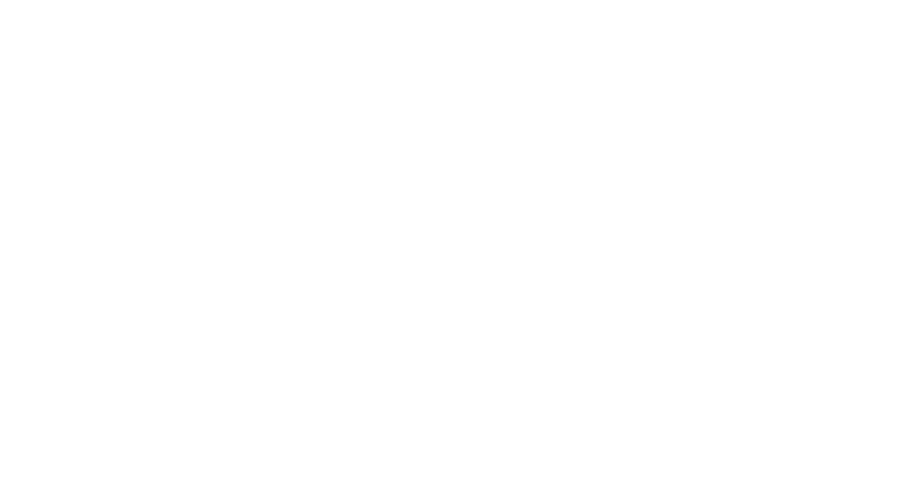
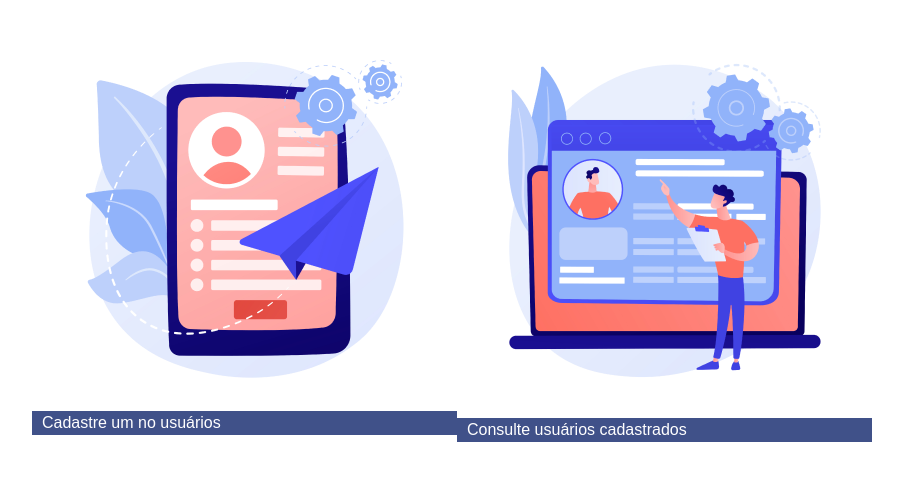
Before and after one commit to MamukaSenai/React-Mamuka, a React (Vite) app: page /home in a window 1280 px wide. Shown: the part 156-636 px from the top of the page, without its empty margins (188-1091 px from the left). Built offline with nearby package versions, Linux system fonts and the light colour scheme.

Commit message:
finalizando

```diff
--- a/package.json
+++ b/package.json
@@ -12,7 +12,8 @@
   "dependencies": {
     "react": "^18.2.0",
     "react-dom": "^18.2.0",
-    "react-router-dom": "^6.15.0"
+    "react-router-dom": "^6.16.0",
+    "react-secure-storage": "^1.3.0"
   },
   "devDependencies": {
     "@types/react": "^18.2.15",
--- a/src/index.css
+++ b/src/index.css
@@ -0,0 +1,20 @@
+* {
+    padding: 0;
+    margin: 0;
+    border: 0;
+    box-sizing: border-box;
+    resize: none;
+
+}
+
+
+:root {
+    --azulescuro: #405189;
+    --branco: #ffffff;
+    --azulClaro: #0073EA;
+    --cinza: #2C2E3E;
+    --cinzaclaro: #7C7C7C;
+    --fonte1: 'Raleway', san;
+
+
+}
--- a/src/main.tsx
+++ b/src/main.tsx
@@ -1,11 +1,19 @@
 import React from 'react'
 import ReactDOM from 'react-dom/client'
+import { BrowserRouter, Route, Routes } from 'react-router-dom'
+import Home from '../src/pages/Administrador/Home'
 
 
 import './index.css'
 
 ReactDOM.createRoot(document.getElementById('root')!).render(
   <React.StrictMode>
+    <BrowserRouter>
+      <Routes>
+
+        <Route path='home' element={<Home />} />
+      </Routes>
+    </BrowserRouter>
 
   </React.StrictMode>,
 )
--- a/src/pages/Administrador/Home/index.tsx
+++ b/src/pages/Administrador/Home/index.tsx
@@ -1,9 +1,8 @@
-import Cadastro from "..//..//../assets/cadastro.png"
-import Consulta from "..//..//../assets/consulta.png"
+import Cadastro from "../../../assets/Cadastro.png"
+import Consulta from "../../../assets/Consulta.png"
 
 
 // import Consulta from "../../../assets/consulta.png"
-
 
 //rotas
 // import { Link, useParams } from "react-router-dom";
@@ -12,49 +11,27 @@ import Consulta from "..//..//../assets/consulta.png"
 // import { useState, useEffect } from "react";
 
 //estilizacao
-import "style.css";
+import "./style.css";
 
 function Home() {
 
   return (
     <>
-  <meta charSet="UTF-8" />
-  <meta httpEquiv="X-UA-Compatible" content="IE=edge" />
-  <meta name="viewport" content="width=device-width, initial-scale=1.0" />
-  <title>Administrador Home</title>
-  <link rel="stylesheet" href="administrador_home.css" />
-  <aside>
-    <nav className="menu">
-      <i><svg
-          xmlns="http://www.w3.org/2000/svg"
-          height="1em"
-          viewBox="0 0 448 512"
-        >
-          {/*! Font Awesome Free 6.4.0 by @fontawesome - https://fontawesome.com License - https://fontawesome.com/license (Commercial License) Copyright 2023 Fonticons, Inc. */}
-          <path d="M0 96C0 78.3 14.3 64 32 64H416c17.7 0 32 14.3 32 32s-14.3 32-32 32H32C14.3 128 0 113.7 0 96zM0 256c0-17.7 14.3-32 32-32H416c17.7 0 32 14.3 32 32s-14.3 32-32 32H32c-17.7 0-32-14.3-32-32zM448 416c0 17.7-14.3 32-32 32H32c-17.7 0-32-14.3-32-32s14.3-32 32-32H416c17.7 0 32 14.3 32 32z" />
-        </svg>
-      </i>
-      <a href="../cadastro1/cadastro1.html">Cadastro</a>
-      {/* <p>Consulta</p> <a href="#">Consulta</a>  <button><a href="#">Consulta</a></button> */}
-      <a href="../administrador_consulta/administrador_consulta.html">
-        Consulta
-      </a>
-    </nav>
-  </aside>
+
       <div className="right">
         <main>
           <section className="right">
             <div className="conteudo">
               <div className="cadastro">
                 <img src={Cadastro} alt="cadastro" />
-            <a href="..//..//../assets/cadastro.png" className="button">
+                <a href="#" className="button">
                   {" "}
                   Cadastre um no usuários
                 </a>
               </div>
               <div className="consulta">
                 <img src={Consulta} alt="consulta" />
-            <a href="..//..//../assets/consulta.png" className="button">
+                <a href="" className="button">
                   {" "}
                   Consulte usuários cadastrados
                 </a>
@@ -71,4 +48,4 @@ function Home() {
 
 }
 
-export default Home();
+export default Home;
--- a/src/pages/Administrador/Home/style.css
+++ b/src/pages/Administrador/Home/style.css
@@ -4,11 +4,6 @@
     box-sizing: border-box;
     resize: none;
 }
-@font-face {
-    font-family: "Core Sans G";
-    src: url(../fonts/CoreSansG-Regular.ttf);
-}
-
 
 :root{
     --azulescuro: #405189;
@@ -21,7 +16,7 @@
     --laranja: #F9784F;
     --verde: #26CB7B;
 }
-
+/*
 body {
     width: 100vw;
     height: 100vh;
@@ -35,8 +30,8 @@ body {
 
 aside {
     display: flex;
-    height: 100vh;
-    width: 6.5vw;
+    height: 50vh;
+    width: 3w;
 
 }
 
@@ -76,7 +71,7 @@ aside {
 
 .topo {
     height: 12vh;
-    width: 93.5vw;
+    width: vw;
 
     display: flex;
     align-items: center;
@@ -91,7 +86,7 @@ aside {
 .logo img {
     width: 180px;
     padding: 15px;
-}
+}  */
 
 /*
 .campotexto{
@@ -113,7 +108,7 @@ aside {
     align-items: center;
 }
 */
-
+/*
 .pesquisa svg {
 
     position: absolute;
@@ -128,8 +123,8 @@ aside {
     border-radius: 10px;
     padding-left: 40px;
     border: none;
-}
-
+} */
+/*
 .ricardo {
     display: flex;
     align-items: center;
@@ -149,10 +144,10 @@ aside {
     font-weight: 600;
 
 
-}
+} */
 
 main {
-    height: 88vh;
+    height: 150vh;
     width: 100vw;
     display: flex;
 
@@ -167,17 +162,21 @@ main {
     align-items: center;
     height: 100vh;
     width: 100vw;
-    margin-left: 121px;
-    margin-right: 131px;
+    /* margin-left: 121px;
+    margin-right: 131px; */
+    justify-content: center;
+    /* margin-left: 30px; */
+
 }
 
 
-.cadastro,
-.consulta {
+.Cadastro {
     width: 40%;
     display: flex;
     align-items: center;
+    text-align: center;
     flex-direction: column;
+    margin: 30px;
 
 
 }
@@ -185,11 +184,10 @@ main {
 
 .button {
     background-color: var(--azulescuro);
-    margin: 50px auto;
-    border-radius: 10px;
+    margin: 10px auto;
     font-family: Core Sans G, sans-serif;
     height: 3vh;
-    padding: 15px;
+    padding: 10px;
     color: #ffffff;
     text-align: center;
     text-decoration: none;
```
Also changed, not shown: 1 other file (tests, documents, lock files or other folders). Lines whose indentation alone changed are shown as unchanged.
